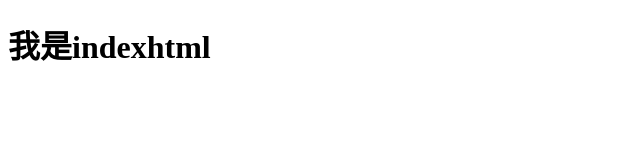
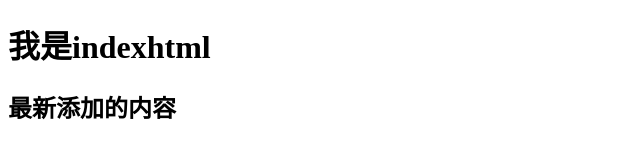
Before and after one commit to William4713/git-demo, a plain HTML site: page index.html in a window 1280 px wide. Shown: the whole page, without its empty margins (0-640 px from the left). Drawn offline with Linux system fonts and the light colour scheme.

Commit message:
第二次提交

```diff
--- a/index.html
+++ b/index.html
@@ -6,5 +6,8 @@
 </head>
 <body>
 <h1>我是indexhtml</h1>
+<h2>最新添加的内容</h2>
+
+
 </body>
 </html>
```
